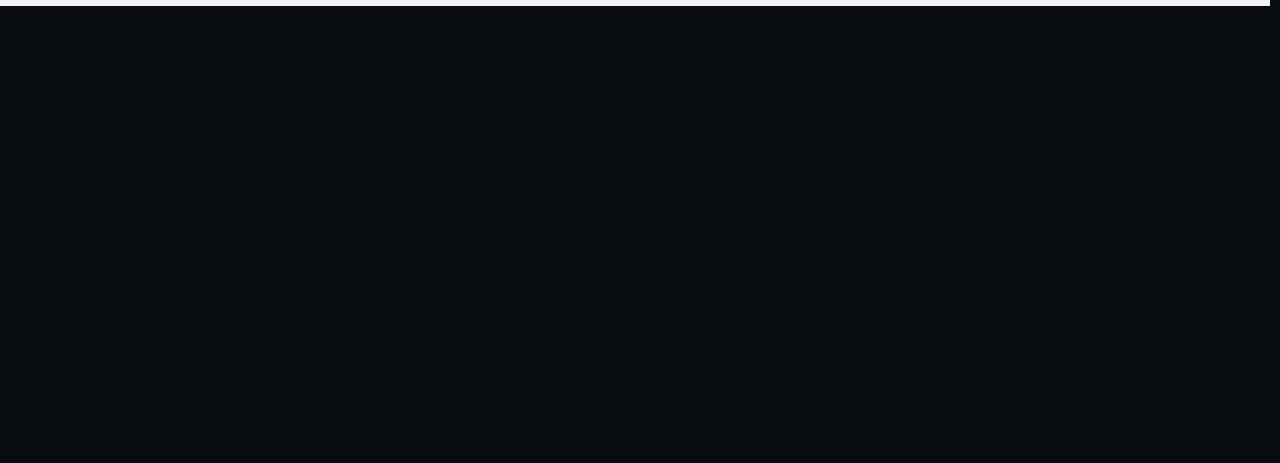
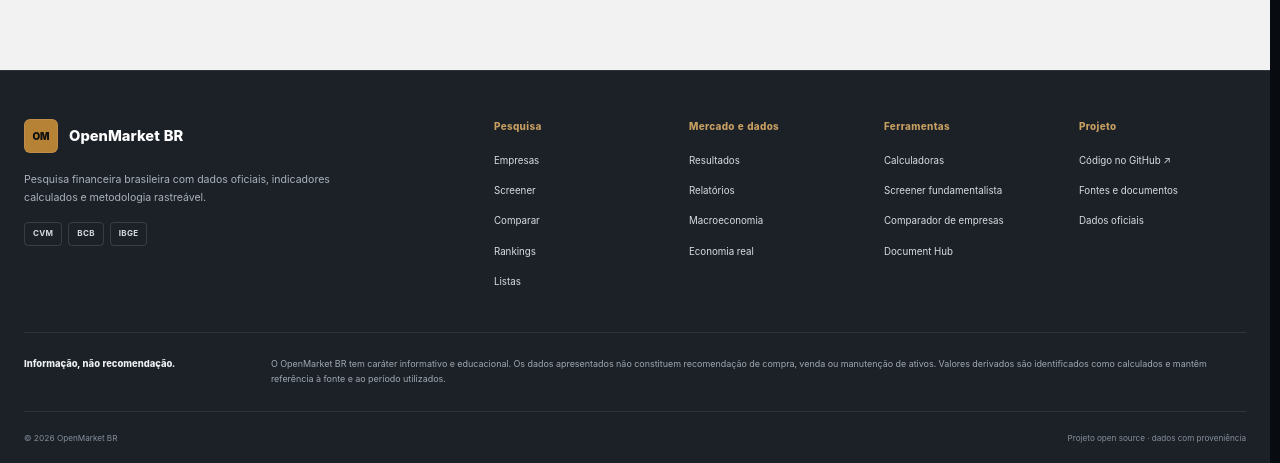
Before and after one commit to Daniel-Castro754/openmarket-br, a Next.js app in the folder frontend/: page / in a window 1280 px wide. Shown: the part 1194-1657 px from the top of the page. Before the commit the page ends 1200 px from the top, so only its background shows below. Built offline with nearby package versions, Linux system fonts and the light colour scheme; no server answers.

Commit message:
feat: mount footer in root layout

```diff
--- a/frontend/app/layout.tsx
+++ b/frontend/app/layout.tsx
@@ -1,6 +1,7 @@
 import type { Metadata } from "next";
 
 import { MacroTickerBar } from "../components/macro-ticker-bar";
+import { SiteFooter } from "../components/site-footer";
 import { SiteHeader } from "../components/site-header";
 import { SiteSideNavigation } from "../components/site-navigation";
 import "./styles.css";
@@ -32,6 +33,7 @@
 import "./home-v2-h3.css";
 import "./home-v2-title-tuning.css";
 import "./home-v2-macro-interactive.css";
+import "./site-footer.css";
 
 export const metadata: Metadata = {
   title: "OpenMarket BR",
@@ -82,6 +84,7 @@
         <SiteHeader />
         <MacroTickerBar />
         {children}
+        <SiteFooter />
       </body>
     </html>
   );
```
